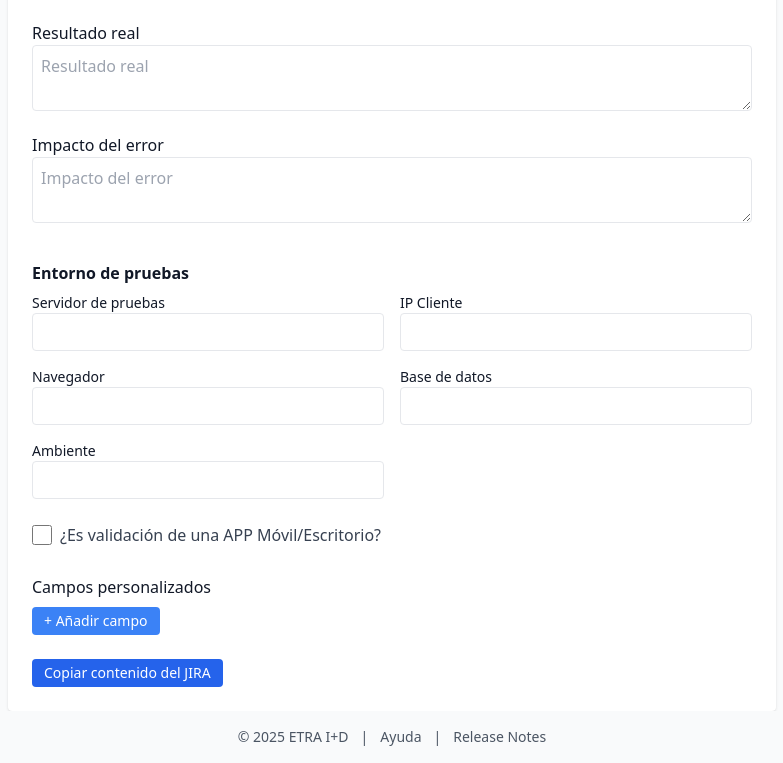
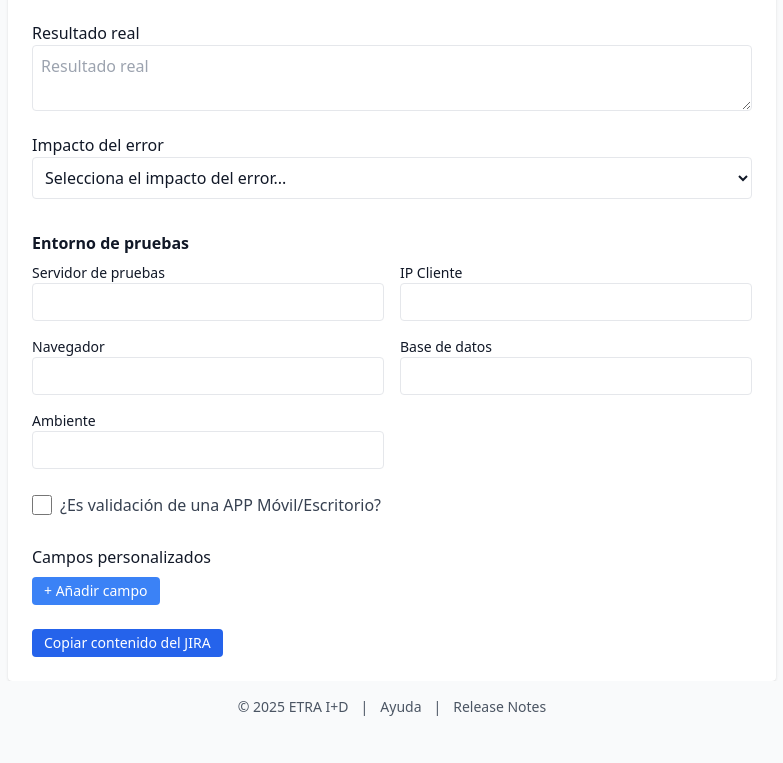
Before and after one commit to albope/jira-report-tool, a Next.js app: page /create-jira in a window 1280 px wide. Shown: the part 971-1734 px from the top of the page, without its empty margins (248-1031 px from the left). After the commit the page ends 1704 px from the top, so only its background shows below. Built offline with nearby package versions, Linux system fonts and the light colour scheme.

Commit message:
Mejoras página JIRA 4

```diff
--- a/src/components/CreateJiraForm.tsx
+++ b/src/components/CreateJiraForm.tsx
@@ -226,14 +226,21 @@ export default function CreateJiraForm() {
         </div>
 
         <div>
-          <label className="block font-medium">Impacto del error</label>
-          <textarea
-            className="border p-2 rounded w-full"
-            rows={2}
+  <label htmlFor="impact" className="block font-medium">Impacto del error</label>
+  <select
+    id="impact"
+    className="border p-2 rounded w-full bg-white"
     value={impact}
     onChange={(e) => setImpact(e.target.value)}
-            placeholder="Impacto del error"
-          />
+  >
+    <option value="" disabled>Selecciona el impacto del error...</option>
+    <option value="Crítico">Crítico - Bloquea completamente el uso del sistema</option>
+    <option value="Alto">Alto - Impacto significativo con alternativas</option>
+    <option value="Medio">Medio - Afecta algunas funciones</option>
+    <option value="Bajo">Bajo - Problema menor sin impacto principal</option>
+    <option value="Visual">Visual - Solo afecta apariencia o estilo</option>
+    <option value="Mejora">Mejora - Oportunidad para mejorar</option>
+  </select>
 </div>
       </section>
 
```
Lines whose indentation alone changed are shown as unchanged.
